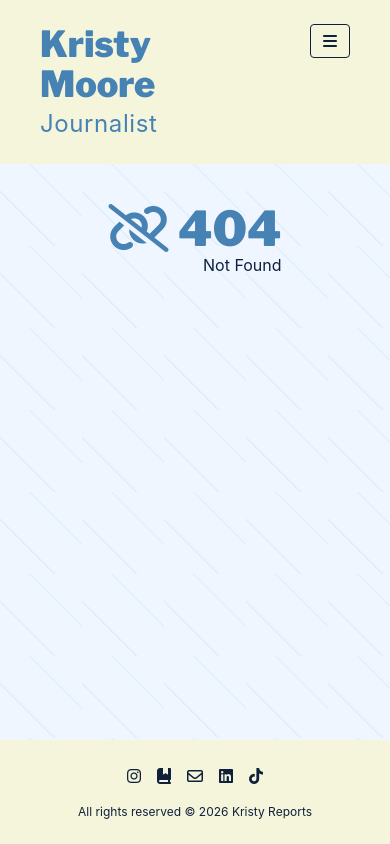
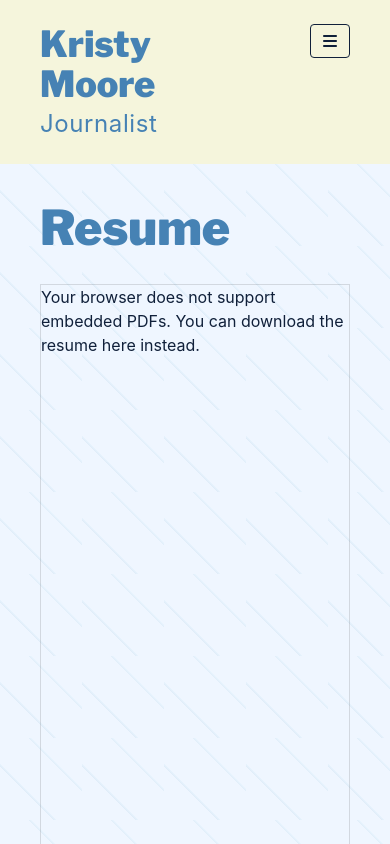
Before and after one commit to kristyreports/kristyreports.github.io, a SvelteKit app: page /resume in a window 390 px wide. Before the commit this address had no page. Shown: the top 844 px of the page. Built offline with nearby package versions, Linux system fonts and the light colour scheme.

Commit message:
Resume page

```diff
--- /dev/null
+++ b/src/routes/resume/+page.svelte
@@ -0,0 +1,37 @@
+<div class="flex flex-col gap-8 w-full sm:w-7/10">
+    <h1>Resume</h1>
+
+    <div class="resume-pdf-container">
+        <object data="/KristyMoore_Resume.pdf" type="application/pdf" title="Kristy's Resume PDF" width="100%" height="100%">
+            <p>Your browser does not support embedded PDFs. You can <a href="/resume.pdf" download>download the resume here</a> instead.</p>
+        </object>
+    </div>
+</div>
+
+<style>
+    .resume-pdf-container {
+        width: 100%;
+        max-width: 100%;
+        min-height: 70vh;
+    }
+
+    .resume-pdf-container object {
+        width: 100%;
+        height: 900px;
+        min-height: 600px;
+        border: 1px solid rgba(0, 0, 0, 0.12);
+        box-sizing: border-box;
+    }
+
+    @media (max-width: 1024px) {
+        .resume-pdf-container object {
+            height: 80vh;
+        }
+    }
+
+    @media (max-width: 640px) {
+        .resume-pdf-container object {
+            height: 70vh;
+        }
+    }
+</style>
```
Also changed, not shown: 1 other file (tests, documents, lock files or other folders).
